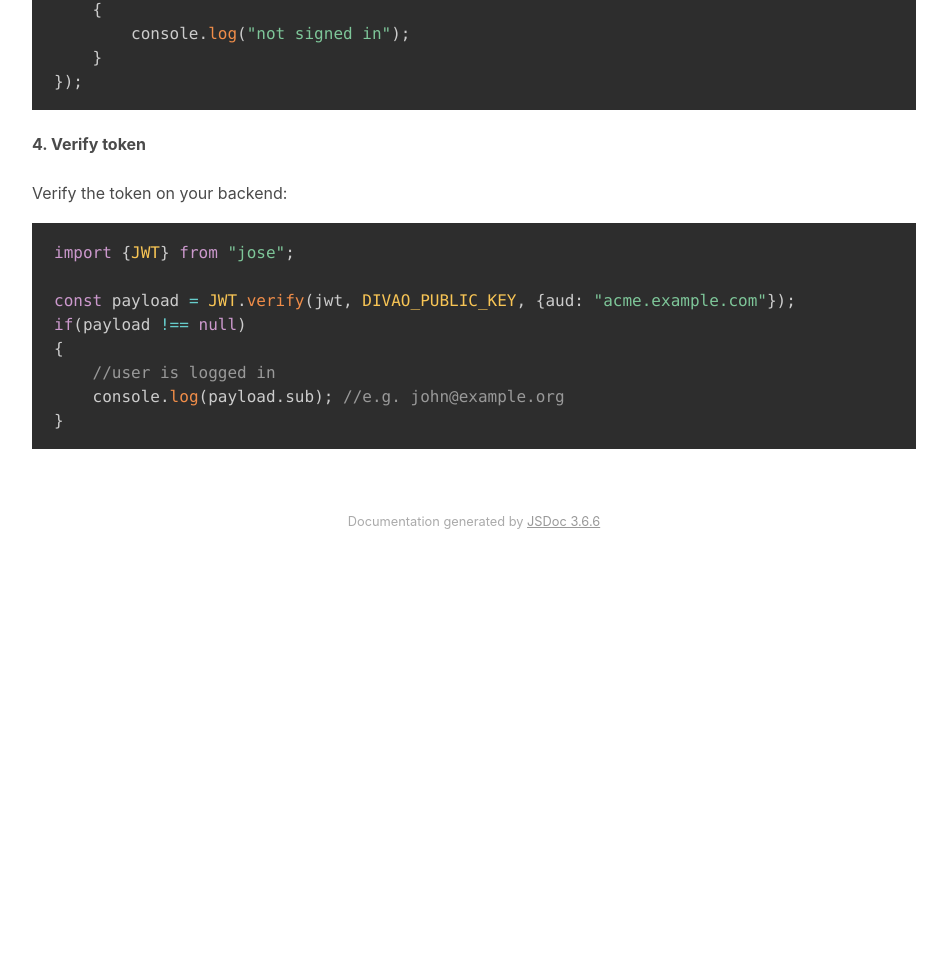
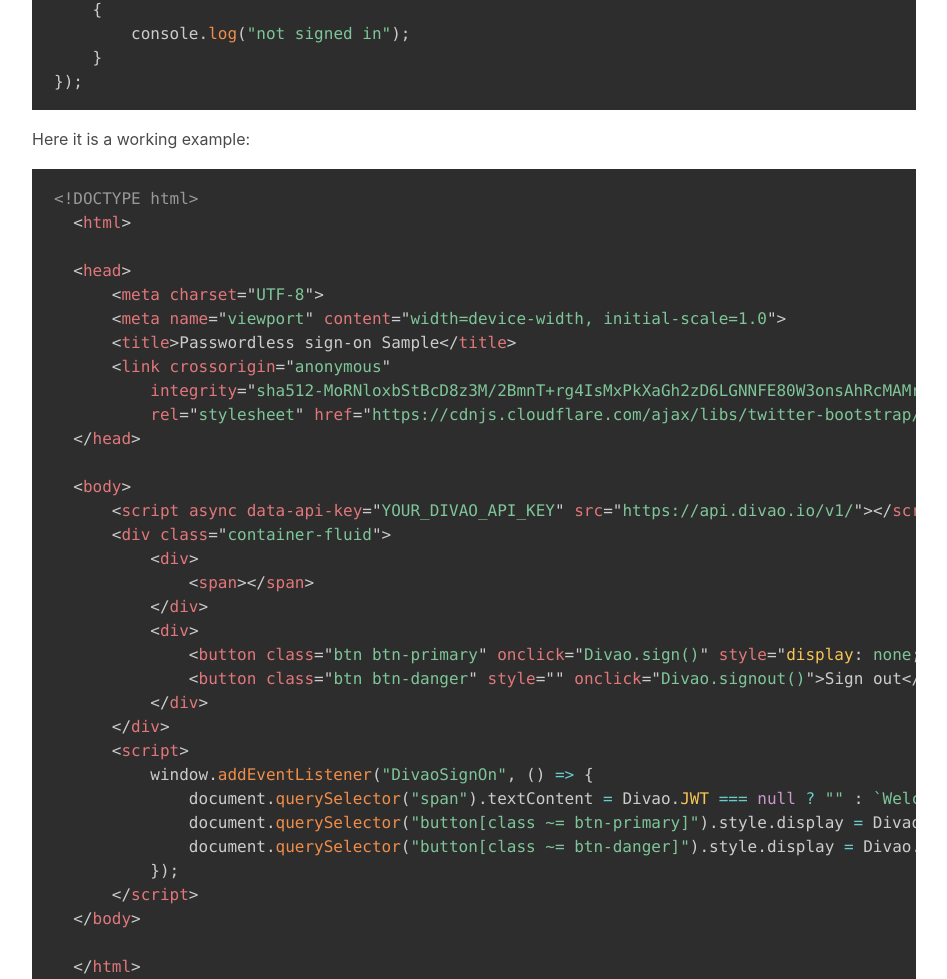
Before and after one commit to divao-io/docs, a plain HTML site: page docs/index.html in a window 1280 px wide. Shown: the part 1279-2258 px from the top of the page, without its empty margins (326-1273 px from the left). Before the commit the page ends 1851 px from the top, so only its background shows below. Drawn offline with Linux system fonts and the light colour scheme.

Commit message:
Added full example

```diff
--- a/docs/index.html
+++ b/docs/index.html
@@ -76,6 +76,40 @@
     }
 });
 </code></pre>
+
+<p>Here it is a working example:<pre class="prettyprint source lang-html"><code>&lt;!DOCTYPE html>
+  &lt;html>
+
+  &lt;head>
+      &lt;meta charset=&quot;UTF-8&quot;>
+      &lt;meta name=&quot;viewport&quot; content=&quot;width=device-width, initial-scale=1.0&quot;>
+      &lt;title>Passwordless sign-on Sample&lt;/title>
+      &lt;link crossorigin=&quot;anonymous&quot;
+          integrity=&quot;sha512-MoRNloxbStBcD8z3M/2BmnT+rg4IsMxPkXaGh2zD6LGNNFE80W3onsAhRcMAMrSoyWL9xD7Ert0men7vR8LUZg==&quot;
+          rel=&quot;stylesheet&quot; href=&quot;https://cdnjs.cloudflare.com/ajax/libs/twitter-bootstrap/4.5.2/css/bootstrap.min.css&quot; />
+  &lt;/head>
+
+  &lt;body>
+      &lt;script async data-api-key=&quot;YOUR_DIVAO_API_KEY&quot; src=&quot;https://api.divao.io/v1/&quot;>&lt;/script>
+      &lt;div class=&quot;container-fluid&quot;>
+          &lt;div>
+              &lt;span>&lt;/span>
+          &lt;/div>
+          &lt;div>
+              &lt;button class=&quot;btn btn-primary&quot; onclick=&quot;Divao.sign()&quot; style=&quot;display: none;&quot;>Sign on&lt;/button>
+              &lt;button class=&quot;btn btn-danger&quot; style=&quot;&quot; onclick=&quot;Divao.signout()&quot;>Sign out&lt;/button>
+          &lt;/div>
+      &lt;/div>
+      &lt;script>
+          window.addEventListener(&quot;DivaoSignOn&quot;, () => {
+              document.querySelector(&quot;span&quot;).textContent = Divao.JWT === null ? &quot;&quot; : `Welcome ${Divao.JWT.payload.sub}`;
+              document.querySelector(&quot;button[class ~= btn-primary]&quot;).style.display = Divao.JWT === null ? &quot;&quot; : &quot;none&quot;;
+              document.querySelector(&quot;button[class ~= btn-danger]&quot;).style.display = Divao.JWT === null ? &quot;none&quot; : &quot;&quot;;
+          });
+      &lt;/script>
+  &lt;/body>
+
+  &lt;/html></code></pre></p>
 <h4>4. Verify token</h4>
 <p>Verify the token on your backend:</p>
 <pre class="prettyprint source lang-js"><code>import {JWT} from &quot;jose&quot;;
```
